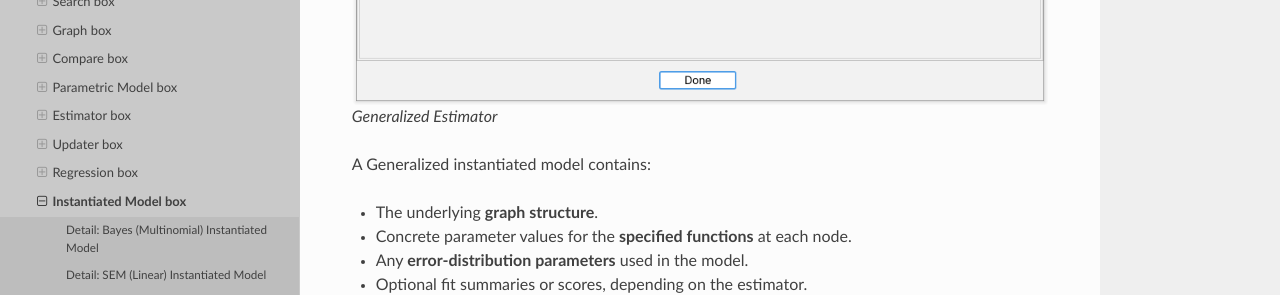
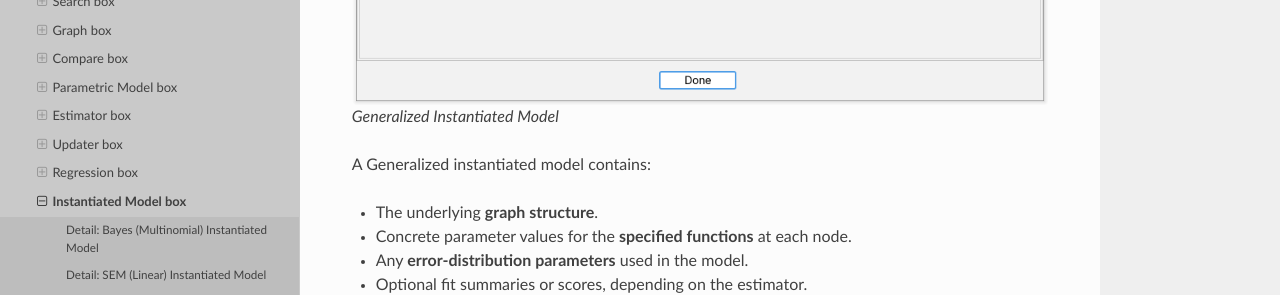
Before and after one commit to cmu-phil/tetrad-manual-rtd, a Sphinx documentation site: the page built from docs/tetrad-interface/detail-callouts/detail-generalized-instantiated-model.md, in a window 1280 px wide and 900 px high, scrolled down 495 px. Shown: the part 151-446 px from the top of the window. Built offline with Sphinx 7.4.7 and the Read the Docs theme 3.1.0, drawn with Linux system fonts in a browser that asks for light colours.

Commit message:
Fix alt text and caption in Generalized Instantiated Model screenshot
The figure's `:alt:` and caption read "Generalized Estimator" instead of
"Generalized Instantiated Model".

````diff
--- a/docs/tetrad-interface/detail-callouts/detail-generalized-instantiated-model.md
+++ b/docs/tetrad-interface/detail-callouts/detail-generalized-instantiated-model.md
@@ -7,9 +7,9 @@ evaluated) on data**, starting from a Generalized parametric model.
 
 ```{figure} ../../_static/images/tetrad-interface/box-by-box/generalized-im.png
 :name: tetrad-beneralized-im-screenshot
-:alt: Generalized Estimator
+:alt: Generalized Instantiated Model
 
-Generalized Estimator
+Generalized Instantiated Model
 ```
 
 A Generalized instantiated model contains:
````
